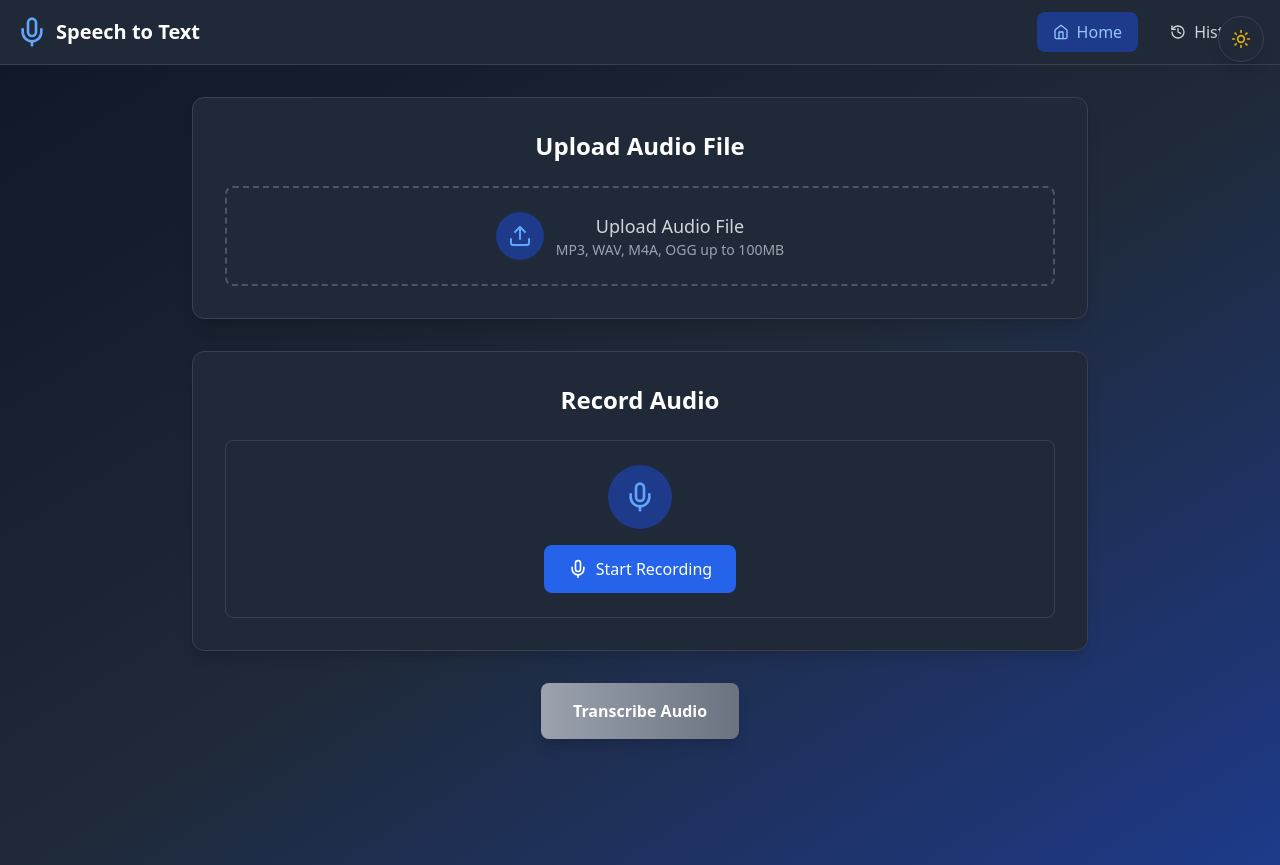
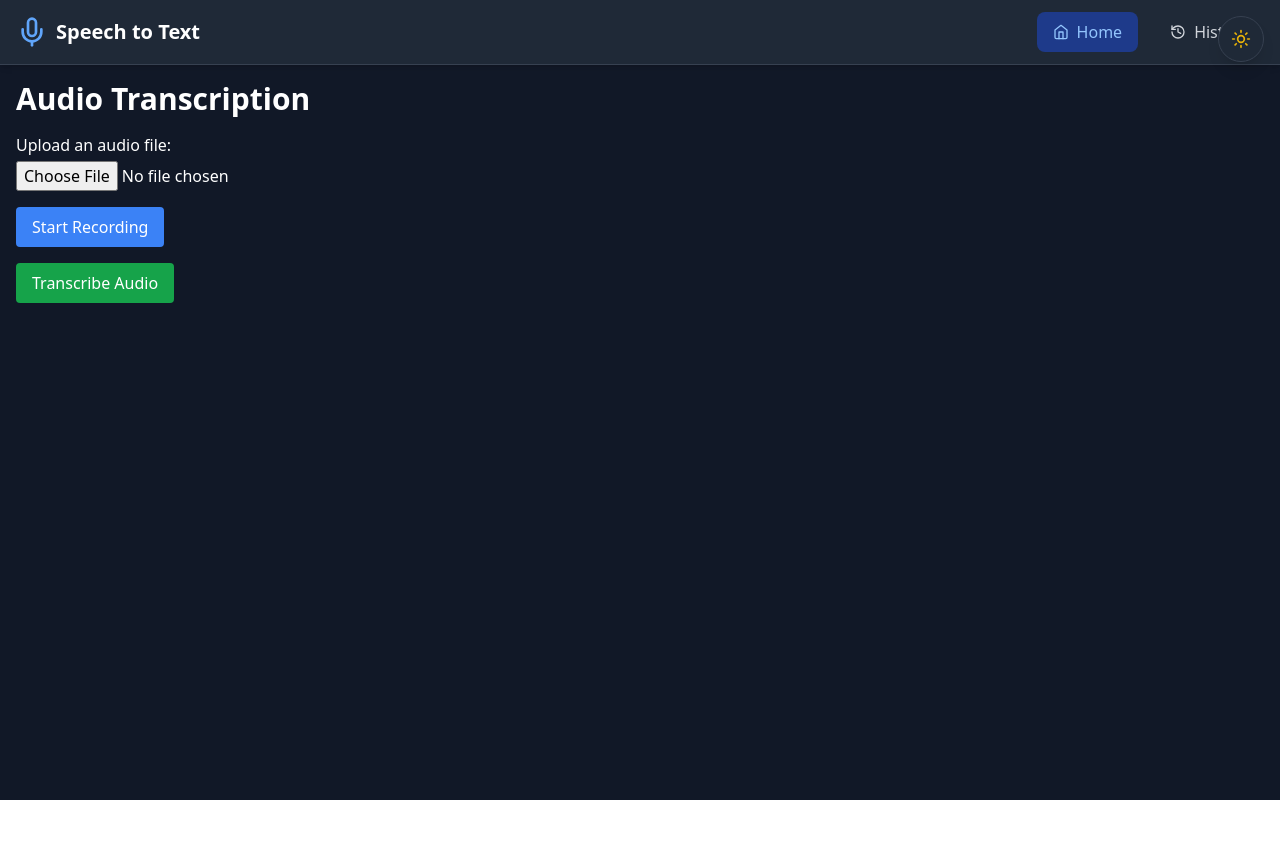
Before and after one commit to kondojudinesh/TTS, a React (Vite) app in the folder client/: page / in a window 1280 px wide. After the commit the page ends 800 px from the top, so only its background shows below. Built offline with nearby package versions, Linux system fonts and the light colour scheme.

Commit message:
Update Home.tsx

```diff
--- a/client/src/pages/Home.tsx
+++ b/client/src/pages/Home.tsx
@@ -1,32 +1,55 @@
-import React, { useState } from 'react';
-import { Download } from 'lucide-react';
-import Upload from '../components/Upload';
-import Record from '../components/Record';
-import LoadingSpinner from '../components/LoadingSpinner';
-import { mockUploadAudio, TranscriptionResult } from '../api/api';
+import React, { useState, useEffect } from 'react';
+import { uploadAudio, TranscriptionResult } from '../api/api';
 
 const Home: React.FC = () => {
   const [selectedFile, setSelectedFile] = useState<File | null>(null);
   const [recordedBlob, setRecordedBlob] = useState<Blob | null>(null);
+  const [isRecording, setIsRecording] = useState(false);
   const [isTranscribing, setIsTranscribing] = useState(false);
   const [transcription, setTranscription] = useState<TranscriptionResult | null>(null);
+  const [isMockUsed, setIsMockUsed] = useState(false);
 
-  const handleFileSelect = (file: File) => {
-    setSelectedFile(file);
-    setRecordedBlob(null);
-    setTranscription(null);
+  const [mediaRecorder, setMediaRecorder] = useState<MediaRecorder | null>(null);
+  const [audioChunks, setAudioChunks] = useState<Blob[]>([]);
+
+  useEffect(() => {
+    if (mediaRecorder) {
+      mediaRecorder.ondataavailable = (event) => {
+        setAudioChunks((prev) => [...prev, event.data]);
+      };
+      mediaRecorder.onstop = () => {
+        const blob = new Blob(audioChunks, { type: 'audio/webm' });
+        setRecordedBlob(blob);
+        setAudioChunks([]);
+      };
+    }
+  }, [mediaRecorder, audioChunks]);
+
+  const startRecording = async () => {
+    setIsRecording(true);
+    const stream = await navigator.mediaDevices.getUserMedia({ audio: true });
+    const recorder = new MediaRecorder(stream);
+    setMediaRecorder(recorder);
+    recorder.start();
   };
 
-  const handleRecordingComplete = (audioBlob: Blob) => {
-    setRecordedBlob(audioBlob);
-    setSelectedFile(null);
-    setTranscription(null);
+  const stopRecording = () => {
+    setIsRecording(false);
+    mediaRecorder?.stop();
+  };
+
+  const handleFileChange = (event: React.ChangeEvent<HTMLInputElement>) => {
+    const file = event.target.files?.[0];
+    if (file) {
+      setSelectedFile(file);
+    }
   };
 
   const handleTranscribe = async () => {
     if (!selectedFile && !recordedBlob) return;
 
     setIsTranscribing(true);
+    setIsMockUsed(false);
     try {
       let file: File;
 
@@ -38,9 +61,9 @@ const Home: React.FC = () => {
         return;
       }
 
-      // Use mock function for demonstration
-      const result = await mockUploadAudio(file);
+      const result = await uploadAudio(file);
       setTranscription(result);
+      if (result.mock === true) setIsMockUsed(true);
     } catch (error) {
       console.error('Transcription error:', error);
       alert('Failed to transcribe audio. Please try again.');
@@ -49,103 +72,49 @@ const Home: React.FC = () => {
     }
   };
 
-  const downloadTranscription = (text: string, filename: string) => {
-    const blob = new Blob([text], { type: 'text/plain' });
-    const url = URL.createObjectURL(blob);
-    const a = document.createElement('a');
-    a.href = url;
-    a.download = `${filename.replace(/\.[^/.]+$/, '')}-transcription.txt`;
-    document.body.appendChild(a);
-    a.click();
-    document.body.removeChild(a);
-    URL.revokeObjectURL(url);
-  };
+  return (
+    <div className="p-4 text-gray-900 dark:text-white">
+      <h1 className="text-3xl font-bold mb-4">Audio Transcription</h1>
 
-  const canTranscribe = (selectedFile || recordedBlob) && !isTranscribing;
-
-  return (
-    <div className="min-h-screen bg-gradient-to-br from-blue-50 via-white to-purple-50 dark:from-gray-900 dark:via-gray-800 dark:to-blue-900">
-      <div className="container mx-auto px-4 py-8">
-        <div className="max-w-4xl mx-auto space-y-8">
-
-          {/* Upload Section */}
-          <div className="bg-white dark:bg-gray-800 rounded-xl shadow-lg p-8 border border-gray-200 dark:border-gray-700">
-            <h2 className="text-2xl font-bold text-gray-900 dark:text-white mb-6 text-center">
-              Upload Audio File
-            </h2>
-            <Upload onFileSelect={handleFileSelect} disabled={isTranscribing} />
-            {selectedFile && (
-              <div className="mt-4 p-4 bg-green-50 dark:bg-green-900/20 rounded-lg border border-green-200 dark:border-green-700">
-                <p className="text-green-800 dark:text-green-300 font-medium">
-                  Selected: {selectedFile.name}
-                </p>
-              </div>
-            )}
+      <div className="space-y-4">
+        <div>
+          <label className="block mb-1">Upload an audio file:</label>
+          <input type="file" accept="audio/*" onChange={handleFileChange} />
         </div>
 
-          {/* Recording Section */}
-          <div className="bg-white dark:bg-gray-800 rounded-xl shadow-lg p-8 border border-gray-200 dark:border-gray-700">
-            <h2 className="text-2xl font-bold text-gray-900 dark:text-white mb-6 text-center">
-              Record Audio
-            </h2>
-            <Record onRecordingComplete={handleRecordingComplete} disabled={isTranscribing} />
-            {recordedBlob && (
-              <div className="mt-4 p-4 bg-green-50 dark:bg-green-900/20 rounded-lg border border-green-200 dark:border-green-700">
-                <p className="text-green-800 dark:text-green-300 font-medium">
-                  Recording completed! Ready to transcribe.
-                </p>
-              </div>
-            )}
+        <div>
+          <button
+            className="bg-blue-500 text-white px-4 py-2 rounded mr-2"
+            onClick={isRecording ? stopRecording : startRecording}
+          >
+            {isRecording ? 'Stop Recording' : 'Start Recording'}
+          </button>
         </div>
 
-          {/* Transcribe Button */}
-          <div className="text-center">
+        <div>
           <button
+            className="bg-green-600 text-white px-4 py-2 rounded"
             onClick={handleTranscribe}
-              disabled={!canTranscribe}
-              className="px-8 py-4 bg-gradient-to-r from-blue-600 to-purple-600 hover:from-blue-700 hover:to-purple-700 disabled:from-gray-400 disabled:to-gray-500 text-white font-semibold rounded-lg shadow-lg disabled:cursor-not-allowed transition-all duration-200 transform hover:scale-105 active:scale-95 disabled:transform-none hover:shadow-2xl"
+            disabled={isTranscribing || (!selectedFile && !recordedBlob)}
           >
             {isTranscribing ? 'Transcribing...' : 'Transcribe Audio'}
           </button>
         </div>
+      </div>
 
-          {/* Loading State */}
-          {isTranscribing && (
-            <div className="bg-white dark:bg-gray-800 rounded-xl shadow-lg p-8 border border-gray-200 dark:border-gray-700">
-              <LoadingSpinner size="lg" text="Transcribing your audio..." />
+      {transcription && (
+        <div className="mt-6">
+          <h2 className="text-xl font-semibold mb-2">Transcription Result:</h2>
+          <pre className="bg-gray-100 dark:bg-gray-800 p-4 rounded overflow-x-auto">
+            {JSON.stringify(transcription, null, 2)}
+          </pre>
+          {isMockUsed && (
+            <p className="mt-2 text-yellow-500 font-semibold">
+              ⚠️ Using mock data because backend API was unavailable.
+            </p>
+          )}
         </div>
       )}
-
-          {/* Transcription Result */}
-          {transcription && (
-            <div className="bg-white dark:bg-gray-800 rounded-xl shadow-lg p-8 border border-gray-200 dark:border-gray-700">
-              <div className="flex justify-between items-start mb-4">
-                <h3 className="text-xl font-semibold text-gray-900 dark:text-white">
-                  Transcription Result
-                </h3>
-                <button
-                  onClick={() => downloadTranscription(transcription.transcription, transcription.filename)}
-                  className="flex items-center space-x-2 px-4 py-2 bg-green-600 hover:bg-green-700 text-white rounded-lg transition-all duration-200 transform hover:scale-105 active:scale-95"
-                >
-                  <Download className="w-4 h-4 hover:animate-bounce" />
-                  <span>Download</span>
-                </button>
-              </div>
-
-              <div className="space-y-3">
-                <p className="text-sm text-gray-600 dark:text-gray-400">
-                  <span className="font-medium">File:</span> {transcription.filename}
-                </p>
-                <div className="p-4 bg-gray-50 dark:bg-gray-700 rounded-lg">
-                  <p className="text-gray-800 dark:text-gray-200 whitespace-pre-wrap">
-                    {transcription.transcription}
-                  </p>
-                </div>
-              </div>
-            </div>
-          )}
-        </div>
-      </div>
     </div>
   );
 };
```
Lines whose indentation alone changed are shown as unchanged.
